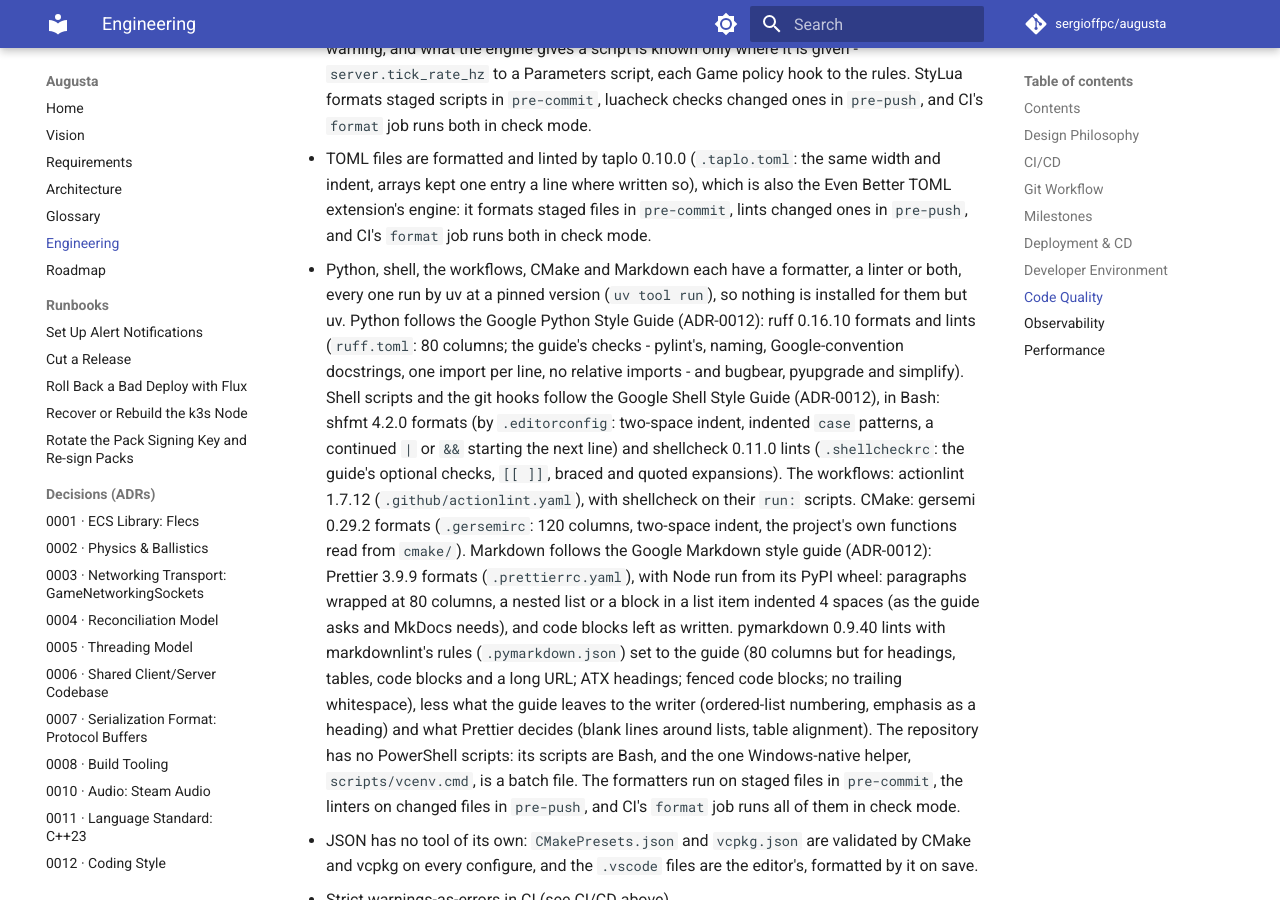
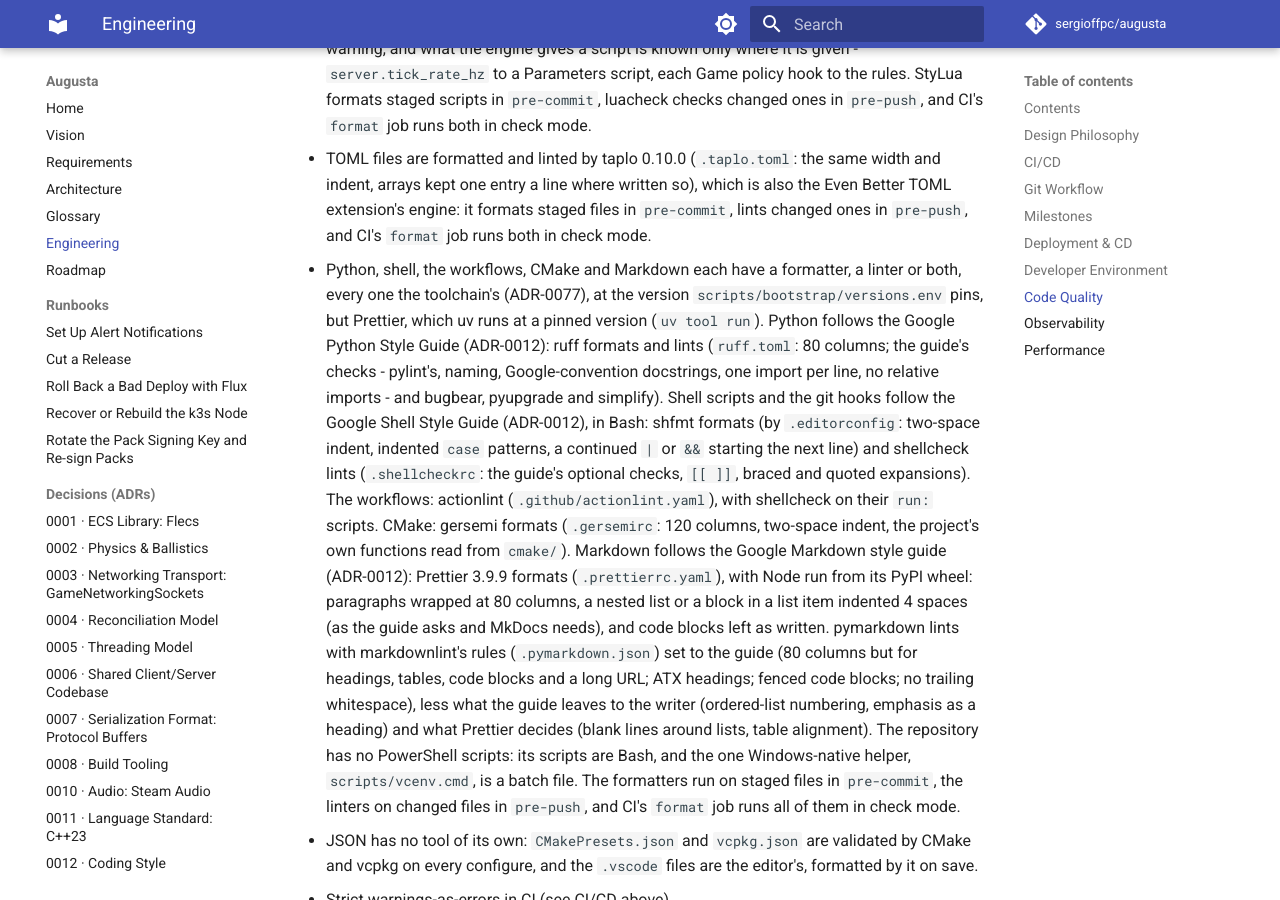
Before and after one commit to sergioffpc/augusta, an MkDocs documentation site: the page built from docs/ENGINEERING.md, in a window 1280 px wide and 900 px high, scrolled down 14795 px. Built offline with MkDocs 1.6.1 and Material for MkDocs 9.7.7, drawn with Linux system fonts in a browser that asks for light colours; comment, search, counter and statistics services are not loaded.

Commit message:
feat(toolchain): run the PyPI formatters and linters from .toolchain/bin
The tracer bullet of the pinned toolchain (ADR-0077). Ruff, shfmt,
shellcheck, actionlint, gersemi, pymarkdown, yamllint and ctcache have
one version each, in scripts/bootstrap/versions.env, and the Makefile,
the hooks, CI and the editor run them from the checkout's .toolchain/bin.

- `make toolchain` installs each missing version into the shared store
  (uv tool install, uv's Python kept beside them) and links
  .toolchain/bin to it, hardlinks or copies on Windows.
- `make toolchain-check` fails, naming each tool, when one links another
  version than its pin, doesn't run or reports another version, or when
  .vscode/settings.json names a missing .toolchain path; pre-commit runs
  it and says to run `make toolchain`.
- The Makefile's variables run .toolchain/bin and stop when it is
  missing; format-check is split per tool so CI's format job calls it.
- CI's setup-toolchain action caches the store on the pins' hash; the
  format, Linux lint and client-x64-windows jobs run it.

Co-Authored-By: Claude Opus 5.5 <noreply@anthropic.com>

```diff
--- a/docs/ENGINEERING.md
+++ b/docs/ENGINEERING.md
@@ -667,32 +667,32 @@ no self-hosted GitHub Actions runner in this pipeline).
   `pre-commit`, lints changed ones in `pre-push`, and CI's `format` job runs
   both in check mode.
 - Python, shell, the workflows, CMake and Markdown each have a formatter, a
-  linter or both, every one run by uv at a pinned version (`uv tool run`), so
-  nothing is installed for them but uv. Python follows the Google Python Style
-  Guide (ADR-0012): ruff 0.16.10 formats and lints (`ruff.toml`: 80 columns; the
-  guide's checks - pylint's, naming, Google-convention docstrings, one import
-  per line, no relative imports - and bugbear, pyupgrade and simplify). Shell
-  scripts and the git hooks follow the Google Shell Style Guide (ADR-0012), in
-  Bash: shfmt 4.2.0 formats (by `.editorconfig`: two-space indent, indented
-  `case` patterns, a continued `|` or `&&` starting the next line) and
-  shellcheck 0.11.0 lints (`.shellcheckrc`: the guide's optional checks,
-  `[[ ]]`, braced and quoted expansions). The workflows: actionlint 1.7.12
-  (`.github/actionlint.yaml`), with shellcheck on their `run:` scripts. CMake:
-  gersemi 0.29.2 formats (`.gersemirc`: 120 columns, two-space indent, the
-  project's own functions read from `cmake/`). Markdown follows the Google
-  Markdown style guide (ADR-0012): Prettier 3.9.9 formats (`.prettierrc.yaml`),
-  with Node run from its PyPI wheel: paragraphs wrapped at 80 columns, a nested
-  list or a block in a list item indented 4 spaces (as the guide asks and MkDocs
-  needs), and code blocks left as written. pymarkdown 0.9.40 lints with
-  markdownlint's rules (`.pymarkdown.json`) set to the guide (80 columns but for
-  headings, tables, code blocks and a long URL; ATX headings; fenced code
-  blocks; no trailing whitespace), less what the guide leaves to the writer
-  (ordered-list numbering, emphasis as a heading) and what Prettier decides
-  (blank lines around lists, table alignment). The repository has no PowerShell
-  scripts: its scripts are Bash, and the one Windows-native helper,
-  `scripts/vcenv.cmd`, is a batch file. The formatters run on staged files in
-  `pre-commit`, the linters on changed files in `pre-push`, and CI's `format`
-  job runs all of them in check mode.
+  linter or both, every one the toolchain's (ADR-0077), at the version
+  `scripts/bootstrap/versions.env` pins, but Prettier, which uv runs at a pinned
+  version (`uv tool run`). Python follows the Google Python Style Guide
+  (ADR-0012): ruff formats and lints (`ruff.toml`: 80 columns; the guide's
+  checks - pylint's, naming, Google-convention docstrings, one import per line,
+  no relative imports - and bugbear, pyupgrade and simplify). Shell scripts and
+  the git hooks follow the Google Shell Style Guide (ADR-0012), in Bash: shfmt
+  formats (by `.editorconfig`: two-space indent, indented `case` patterns, a
+  continued `|` or `&&` starting the next line) and shellcheck lints
+  (`.shellcheckrc`: the guide's optional checks, `[[ ]]`, braced and quoted
+  expansions). The workflows: actionlint (`.github/actionlint.yaml`), with
+  shellcheck on their `run:` scripts. CMake: gersemi formats (`.gersemirc`: 120
+  columns, two-space indent, the project's own functions read from `cmake/`).
+  Markdown follows the Google Markdown style guide (ADR-0012): Prettier 3.9.9
+  formats (`.prettierrc.yaml`), with Node run from its PyPI wheel: paragraphs
+  wrapped at 80 columns, a nested list or a block in a list item indented 4
+  spaces (as the guide asks and MkDocs needs), and code blocks left as written.
+  pymarkdown lints with markdownlint's rules (`.pymarkdown.json`) set to the
+  guide (80 columns but for headings, tables, code blocks and a long URL; ATX
+  headings; fenced code blocks; no trailing whitespace), less what the guide
+  leaves to the writer (ordered-list numbering, emphasis as a heading) and what
+  Prettier decides (blank lines around lists, table alignment). The repository
+  has no PowerShell scripts: its scripts are Bash, and the one Windows-native
+  helper, `scripts/vcenv.cmd`, is a batch file. The formatters run on staged
+  files in `pre-commit`, the linters on changed files in `pre-push`, and CI's
+  `format` job runs all of them in check mode.
 - JSON has no tool of its own: `CMakePresets.json` and `vcpkg.json` are
   validated by CMake and vcpkg on every configure, and the `.vscode` files are
   the editor's, formatted by it on save.
```
Also changed, not shown: docs/adr/0077-one-pinned-version-per-tool.md (+4 -2 lines), 9 other files.
